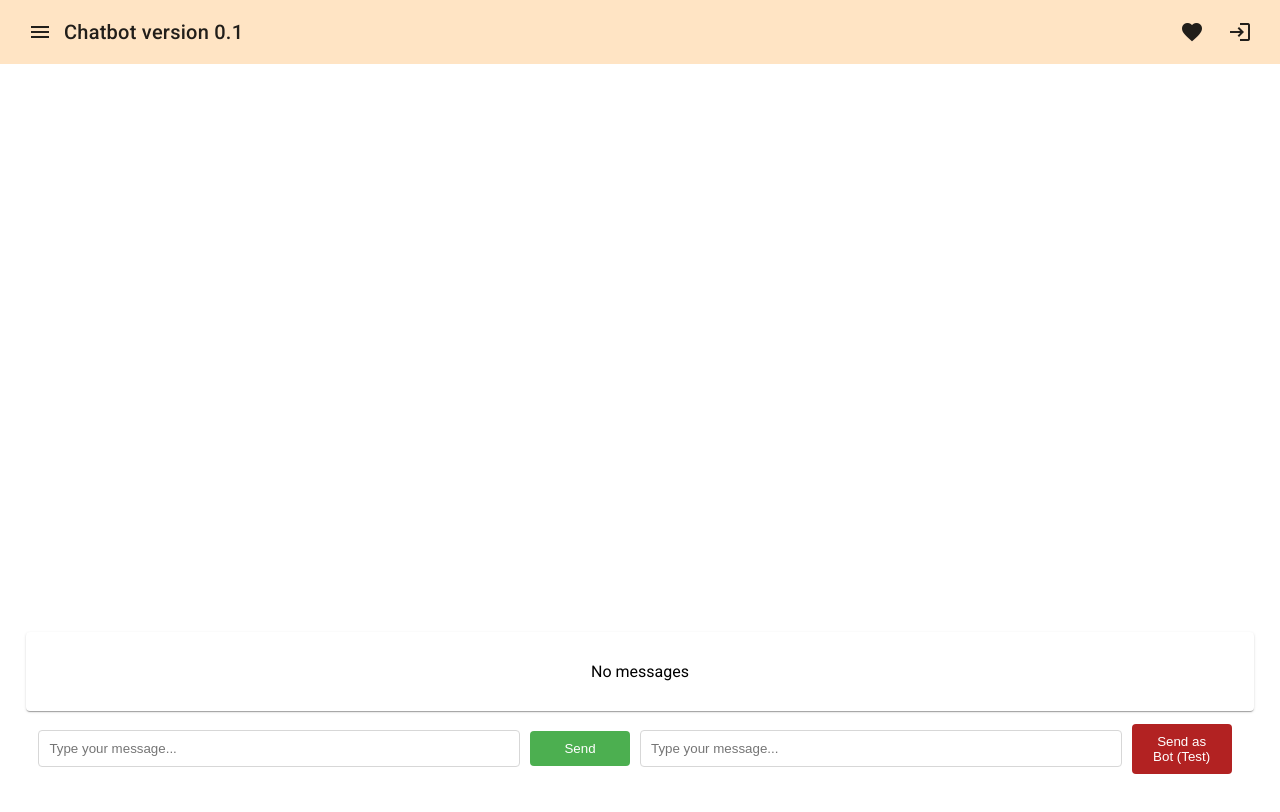
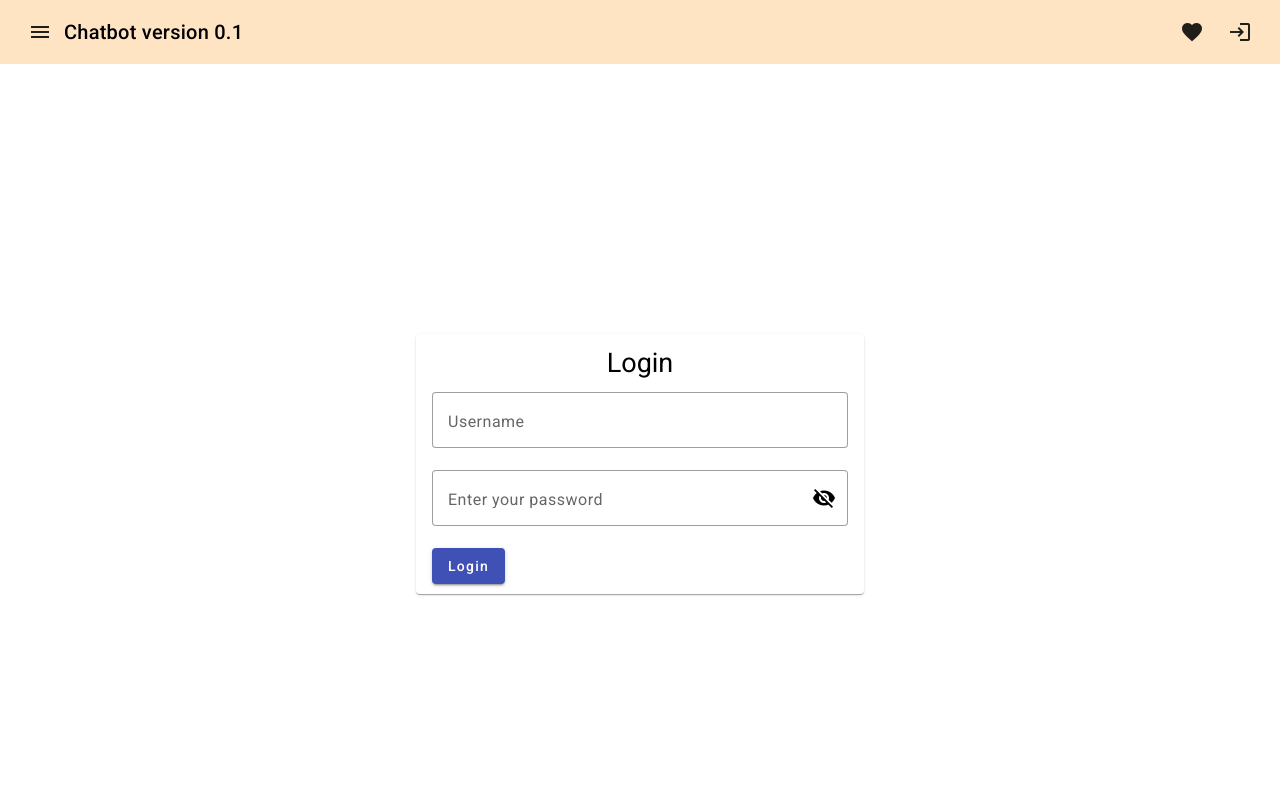
Before and after one commit to dtuanv/chatBotFE, an Angular app: page /login in a window 1280 px wide. Before the commit this address led to /. Shown: the top 812 px of the page. Built offline with nearby package versions, Linux system fonts and the light colour scheme.

Commit message:
[+] Add Login component

```diff
--- a/src/app/app-routing.module.ts
+++ b/src/app/app-routing.module.ts
@@ -1,7 +1,13 @@
 import { NgModule } from '@angular/core';
 import { RouterModule, Routes } from '@angular/router';
+import { LoginComponent } from './login/login.component';
+import { ChatBotComponent } from './chat-bot/chat-bot.component';
 
-const routes: Routes = [];
+const routes: Routes = [
+  // { path: '', redirectTo: 'home', pathMatch: 'full'},
+  {path:'', component: ChatBotComponent},
+  {path:'login', component: LoginComponent}
+];
 
 @NgModule({
   imports: [RouterModule.forRoot(routes)],
--- a/src/app/app.component.html
+++ b/src/app/app.component.html
@@ -1,2 +1,4 @@
 <app-header></app-header>
-<app-chat-bot></app-chat-bot>
+<!-- <app-chat-bot></app-chat-bot> -->
+
+<router-outlet></router-outlet>
--- a/src/app/header/header.component.html
+++ b/src/app/header/header.component.html
@@ -2,13 +2,15 @@
   <button mat-icon-button class="example-icon" aria-label="Example icon-button with menu icon">
     <mat-icon>menu</mat-icon>
   </button>
-  <span><h1>Chatbot version 0.1</h1>
+  <span><h1>
+    <a [routerLink] = "'/'" style="    text-decoration: none; color: black;">Chatbot version 0.1</a>
+    </h1>
   </span>
   <span class="example-spacer"></span>
   <button mat-icon-button class="example-icon favorite-icon" aria-label="Example icon-button with heart icon">
     <mat-icon>favorite</mat-icon>
   </button>
-  <button mat-icon-button class="example-icon" aria-label="Example icon-button with share icon">
+  <button mat-icon-button routerLink="/login" class="example-icon" aria-label="Example icon-button with share icon" >
     <mat-icon>login</mat-icon>
   </button>
 </mat-toolbar>
--- a/src/app/header/header.component.ts
+++ b/src/app/header/header.component.ts
@@ -2,13 +2,14 @@ import { Component } from '@angular/core';
 import {MatIconModule} from '@angular/material/icon';
 import {MatButtonModule} from '@angular/material/button';
 import {MatToolbarModule} from '@angular/material/toolbar';
+import { RouterLink } from '@angular/router';
 
 @Component({
   selector: 'app-header',
   templateUrl: './header.component.html',
   styleUrls: ['./header.component.css'],
   standalone: true,
-  imports: [MatToolbarModule, MatButtonModule, MatIconModule],
+  imports: [MatToolbarModule, MatButtonModule, MatIconModule,RouterLink],
 })
 export class HeaderComponent {
 
--- /dev/null
+++ b/src/app/login/login.component.css
@@ -0,0 +1,15 @@
+.card-container {
+  display: flex;
+  justify-content: center;
+  align-items: center;
+  height: 100vh;
+}
+
+.centered-card {
+  width: 35vw;
+  height: auto;
+}
+.pd-field{
+  padding-left: 16px;
+  padding-right: 16px;
+}
--- /dev/null
+++ b/src/app/login/login.component.html
@@ -0,0 +1,20 @@
+<div class="card-container">
+  <mat-card class="centered-card">
+    <div style="display: flex;  align-self: center; font-size: 27px; padding: 13px;">Login</div>
+    <mat-form-field class="pd-field" appearance="outline">
+      <mat-label>Username</mat-label>
+      <input matInput>
+    </mat-form-field>
+
+    <mat-form-field class="pd-field" appearance="outline">
+      <mat-label>Enter your password</mat-label>
+      <input matInput [type]="hide ? 'password' : 'text'">
+      <button mat-icon-button matSuffix (click)="hide = !hide" [attr.aria-label]="'Hide password'" [attr.aria-pressed]="hide">
+        <mat-icon>{{hide ? 'visibility_off' : 'visibility'}}</mat-icon>
+      </button>
+    </mat-form-field>
+    <div class="pd-field"  style="padding-bottom: 10px;">
+      <button mat-raised-button color="primary">Login</button>
+    </div>
+  </mat-card>
+</div>
--- /dev/null
+++ b/src/app/login/login.component.ts
@@ -0,0 +1,17 @@
+import { Component } from '@angular/core';
+import {MatCardModule} from '@angular/material/card';
+import {MatIconModule} from '@angular/material/icon';
+import {MatInputModule} from '@angular/material/input';
+import {MatFormFieldModule} from '@angular/material/form-field';
+import {MatDividerModule} from '@angular/material/divider';
+import {MatButtonModule} from '@angular/material/button';
+@Component({
+  selector: 'app-login',
+  templateUrl: './login.component.html',
+  styleUrls: ['./login.component.css'],
+  standalone: true,
+  imports: [MatCardModule,MatInputModule,MatFormFieldModule,MatIconModule,MatDividerModule,MatButtonModule],
+})
+export class LoginComponent {
+  hide = true;
+}
```
Also changed, not shown: src/app/app.module.ts (+6 -1 lines), 1 other file (tests, documents, lock files or other folders).
